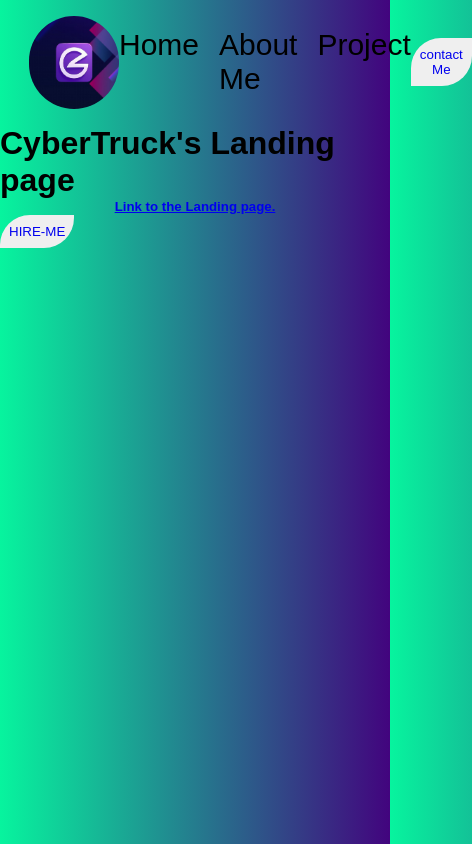
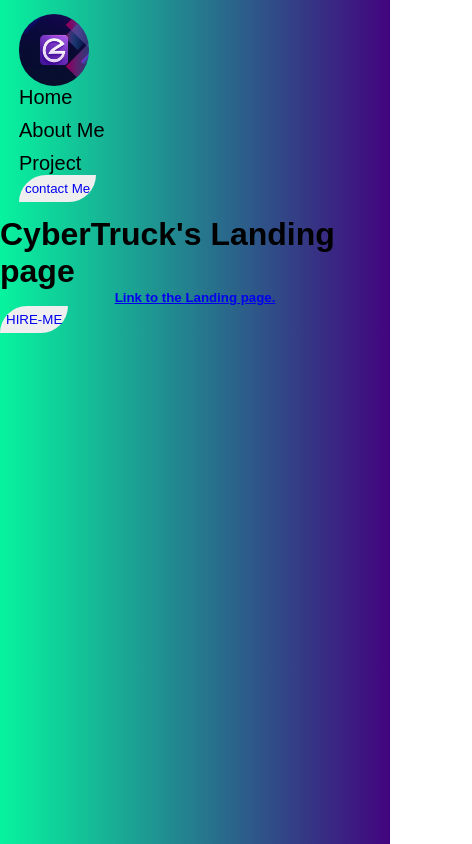
Before and after one commit to TUMILARA0407/PORTFOLIO, a plain HTML site: page project.html in a window 390 px wide. Shown: the whole page, 472 px wide, since content can reach past the window. Drawn offline with Linux system fonts and the light colour scheme.

Commit message:
Update project.css

```diff
--- a/project.css
+++ b/project.css
@@ -1,56 +1,84 @@
-*{
+ * {
     margin: 0;
     padding: 0;
     box-sizing: border-box;
     font-family: Arial, Helvetica, sans-serif;
 }
-body{
+body {
     background: linear-gradient(to left, #42047e, #07f49e);
 }
-.navbar{
+.navbar {
     margin: 12px 25px;
     display: flex;
     align-items: center;
     justify-content: space-between;
     padding: 4px;
 }
-.logo{
+.logo {
     width: 90px;
-
     border-radius: 45px;
-
-
 }
-.menu{
+.menu {
     display: flex;
     gap: 20px;
 }
-.menu a{
-    text-decoration:none;
-    color: black ;
+.menu a {
+    text-decoration: none;
+    color: black;
     font-size: 30px;
-
 }
-
-.btn{
+.btn {
     display: block;
     gap: 20px;
     padding: 9px;
-
-
     text-decoration: none;
     border: none;
     border-bottom-right-radius: 30px;
     border-top-left-radius: 30px;
-
 }
-.btn a{
+.btn a {
     text-decoration: none;
 }
 .grid-container {
-        display:inline-block;
-        justify-items: center;
-        align-items: center;
-        column-gap: 50px;
-        text-decoration: none;
-      }
+    display: inline-block;
+    justify-items: center;
+    align-items: center;
+    column-gap: 50px;
+    text-decoration: none;
+}
+@media (max-width: 768px) {
+    .navbar {
+        flex-direction: column;
+        align-items: flex-start;
+    }
+    .menu {
+        flex-direction: column;
+        gap: 10px;
+    }
+    .menu a {
+        font-size: 24px;
+    }
+    .btn {
+        padding: 8px;
+    }
+    .grid-container {
+        column-gap: 20px;
+    }
+}
+@media (max-width: 480px) {
+    .navbar {
+        margin: 10px 15px;
+    }
+    .menu a {
+        font-size: 20px;
+    }
+    .logo {
+        width: 70px;
+    }
+    .btn {
+        padding: 6px;
+    }
+    .grid-container {
+        column-gap: 10px;
+    }
+}
```
